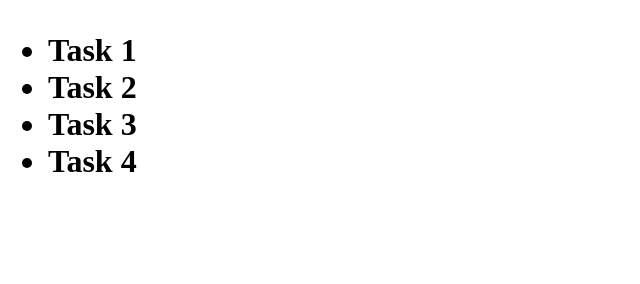
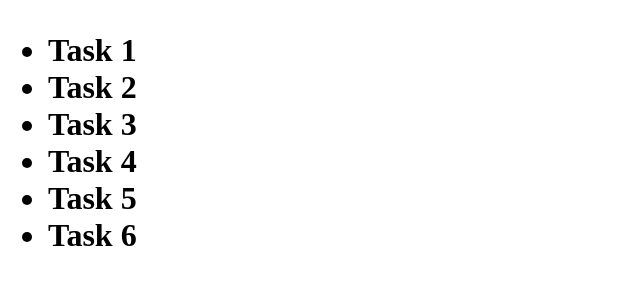
Before and after one commit to Ramalakshmi12345/git-ppts, a plain HTML site: page index.html in a window 1280 px wide. Shown: the whole page, without its empty margins (0-640 px from the left). Drawn offline with Linux system fonts and the light colour scheme.

Commit message:
Added Task 6

```diff
--- a/index.html
+++ b/index.html
@@ -13,6 +13,8 @@
                 <li>Task 2</li>
                 <li>Task 3</li>
                 <li>Task 4</li>
+                <li>Task 5</li>
+                <li>Task 6</li>
             </ul>
         </h1>
     </div>
```
